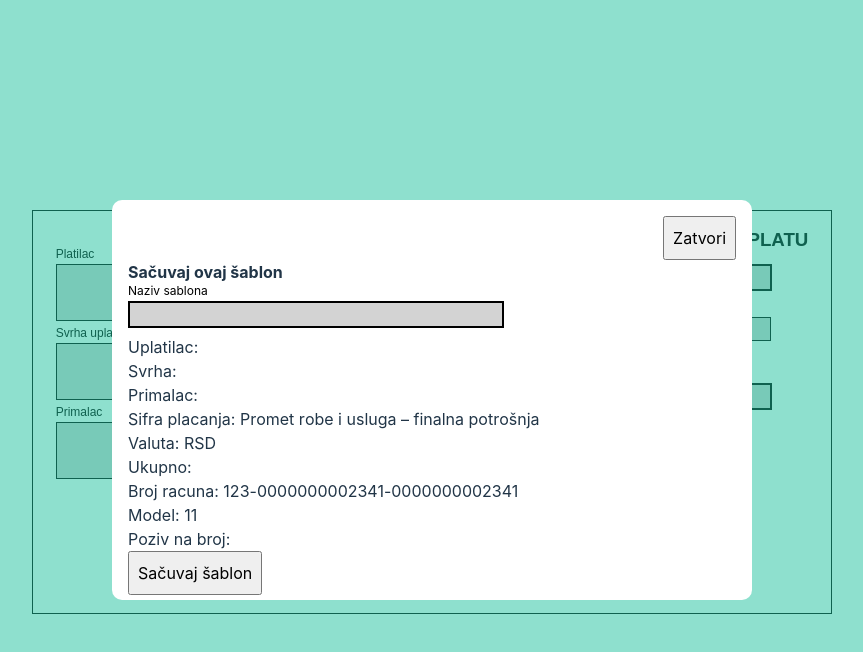
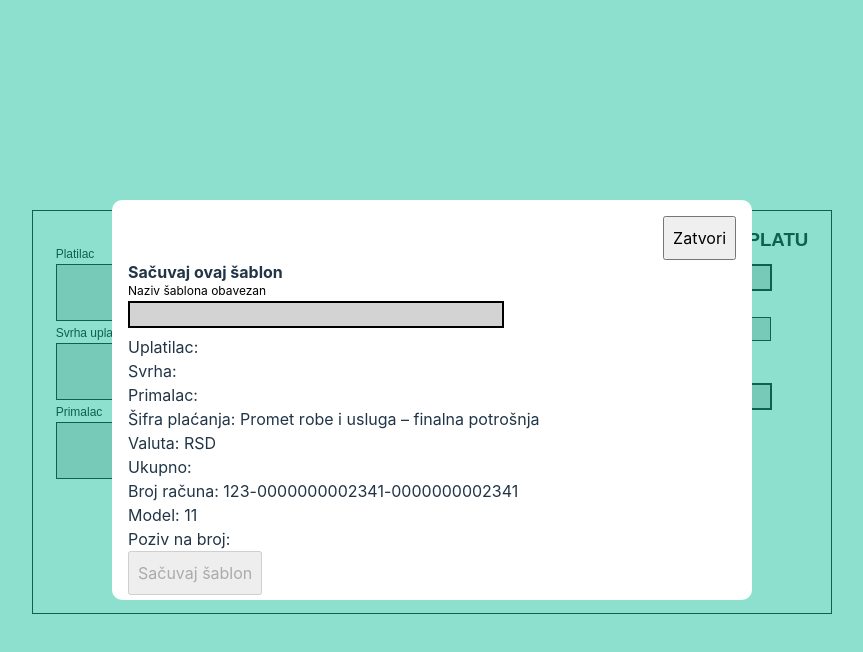
Before and after one commit to reactserbia/uplatnica, a React (Vite) app: page / in a window 1280 px wide. Both pictures are taken after a click on the button "Sačuvaj šablon". Shown: the top 652 px of the page, without its empty margins (208-1071 px from the left). Built offline with nearby package versions, Linux system fonts and the light colour scheme; some icons are missing.

Commit message:
before checking for duplicates

```diff
--- a/src/components/Input.jsx
+++ b/src/components/Input.jsx
@@ -2,7 +2,7 @@ import Label from './Label.jsx'
 import S from 'styled-components'
 import { deviceBrakepoints } from '@config/device-brakepoints.jsx'
 
-const Input = ({ type = 'text', id, help, helpText, disabled, width, label, value, whenChanged }) => (
+const Input = ({ type = 'text', id, help, helpText, disabled, width, label, value, whenChanged, required }) => (
     <Container width={width} >
         <Label label={label} for={id}/>
         <InnerInput type={type} name={id} id={id} aria-describedby={help} disabled={disabled} value={value} onChange={whenChanged} />
--- a/src/components/SaveCurrentTemplate.jsx
+++ b/src/components/SaveCurrentTemplate.jsx
@@ -5,10 +5,14 @@ import Input from './Input';
 const SaveCurrentTemplate = ({storeTemplate,currentTemplate}) => {
     const [templateIsSaved, setTemplateIsSaved] = useState(false);
     const [templateName, setTemplateName] = useState('');
+
     const saveTemplate = () => {
+        const templates = JSON.parse(localStorage.getItem('templates')) ?? [];
+
         storeTemplate(templateName);
         setTemplateIsSaved(true);
     }
+
     const generateSaveCurrentTemplate = () => {
         const { payer,
         paymentDescription,
@@ -24,26 +28,27 @@ const SaveCurrentTemplate = ({storeTemplate,currentTemplate}) => {
                return  (
                    <div>
                        <div>
+
                         <Input
                             type='text'
                             width={100}
-                            label='Naziv sablona'
+                            label='Naziv šablona obavezan'
                             id='templateName'
-                            help='unesite naziv sablona'
-                            helpText='Ovde upišite kako ce sablon da se zove.'
+                            help='unesite naziv šablona'
+                            helpText='Ovde upišite kako će šablon da se zove.'
                             value={templateName}
                             whenChanged={(event) => setTemplateName(event.target.value)} />
                        </div>
                        <p>Uplatilac: {payer}</p>
                        <p>Svrha: {paymentDescription}</p>
                        <p>Primalac: {receiver}</p>
-                       <p>Sifra placanja: {payCode.label}</p>
+                       <p>Šifra plaćanja: {payCode.label}</p>
                        <p>Valuta: {currencyCode}</p>
                        <p>Ukupno: {totalAmount}</p>
-                       <p>Broj racuna: {bankNumber}-{accountNumber}-{controlNumber}</p>
+                       <p>Broj računa: {bankNumber}-{accountNumber}-{controlNumber}</p>
                        <p>Model: {modelCode.value}</p>
                        <p>Poziv na broj: {paymentNumber}</p>
-                       <SaveTemplateBtn onClick={saveTemplate}>Sačuvaj šablon</SaveTemplateBtn>
+                       <SaveTemplateBtn disabled={templateName === ''} onClick={saveTemplate}>Sačuvaj šablon</SaveTemplateBtn>
                        {templateIsSaved && <p>Šablon je sačuvan</p>}
                    </div>
                )
--- a/src/components/SavedTemplates.jsx
+++ b/src/components/SavedTemplates.jsx
@@ -26,7 +26,7 @@ const SavedTemplates = ({useTemplate}) => {
             {templates.length > 0 ? generateAllSavedTemplates() : <p>Nema sačuvanih šablona</p> }
             </TemplateList>
         </TemplateListWrapper>
-        {templates.length === 0 || <ClearTemplatesBtn onClick={clearAllTemplates}>Obrisi sve sablone</ClearTemplatesBtn>}
+        {templates.length === 0 || <ClearTemplatesBtn onClick={clearAllTemplates}>Obriši sve šablone</ClearTemplatesBtn>}
         <p>{clearallTemplatedMsg}</p>
     </>
   )
--- a/src/pages/Payslip.jsx
+++ b/src/pages/Payslip.jsx
@@ -835,7 +835,6 @@ const initialState = {
     modelCode: ModelCodeOptions[1],
     paymentNumber: '',
     currentTemplate: {},
- //   templates: templates,
     modalIsOpen: false,
     saveCurrentTemplateModalContent: false,
     allTemplatesModalIsContent: false,
@@ -855,7 +854,6 @@ const ACTIONS = {
     PAYMENT_NUMBER: 'payment-number-change',
     RESET_VALUES: 'reset-values',
     USE_SELECTED_TEMPLATE: 'use-selected-template',
-    STORE_TEMPLATE: 'store-template',
     CURRENT_TEMPLATE: 'current-template',
     MODAL_IS_OPEN: 'modal-is-open',
     SAVE_CURRENT_TEMPLATE_MODAL_CONTENT: 'save-template-modal-is-open',
@@ -929,11 +927,6 @@ const reducer = (state, action) => {
                     ...state,
                     currentTemplate: action.payload,
                 }
-        case ACTIONS.STORE_TEMPLATE:
-            return {
-                    ...state,
-                    templates: [...state.templates, action.payload]
-                }
         case ACTIONS.MODAL_IS_OPEN:
             return {
                 ...state,
@@ -997,11 +990,9 @@ function Payslip() {
     const resetValues = () => dispatch({ type: ACTIONS.RESET_VALUES })
 
     const storeTemplate = (templateName) => {
-//     dispatch({ type: ACTIONS.STORE_TEMPLATE, payload: { ...state.currentTemplate, name: templateName
-// } })
-const templates = JSON.parse(localStorage.getItem('templates')) ?? [];
-const newTemplate = { ...state.currentTemplate, name: templateName}
-localStorage.setItem('templates', JSON.stringify([...templates, newTemplate]));
+        const templates = JSON.parse(localStorage.getItem('templates')) ?? [];
+        const newTemplate = { ...state.currentTemplate, name: templateName}
+        localStorage.setItem('templates', JSON.stringify([...templates, newTemplate]));
     };
 
 
```
